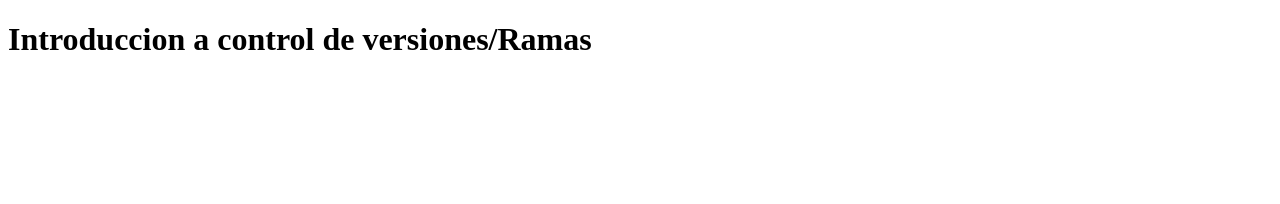
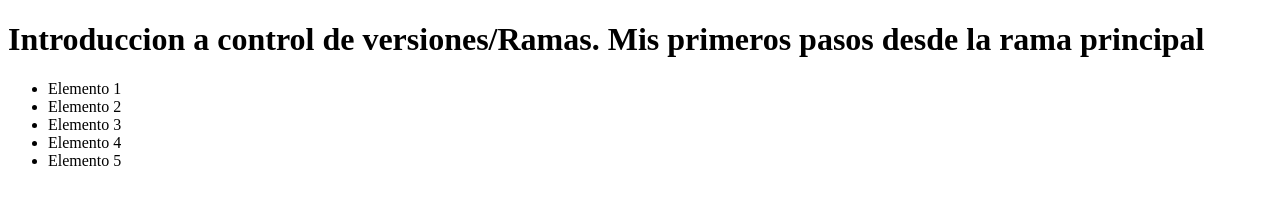
Before and after one commit to trainingLeader/taller-git, a plain HTML site: page index.html in a window 1280 px wide. Drawn offline with Linux system fonts and the light colour scheme.

Commit message:
Agregando hoja de estilos al html

```diff
--- a/index.html
+++ b/index.html
@@ -4,8 +4,16 @@
     <meta charset="UTF-8">
     <meta name="viewport" content="width=device-width, initial-scale=1.0">
     <title>Intro Web</title>
+    <link rel="stylesheet" href="style.css">
 </head>
 <body>
-    <h1>Introduccion a control de versiones/Ramas</h1>
+    <h1>Introduccion a control de versiones/Ramas. Mis primeros pasos desde la rama principal</h1>
+    <ul>
+        <li>Elemento 1</li>
+        <li>Elemento 2</li>
+        <li>Elemento 3</li>
+        <li>Elemento 4</li>
+        <li>Elemento 5</li>
+    </ul>
 </body>
 </html>
```
